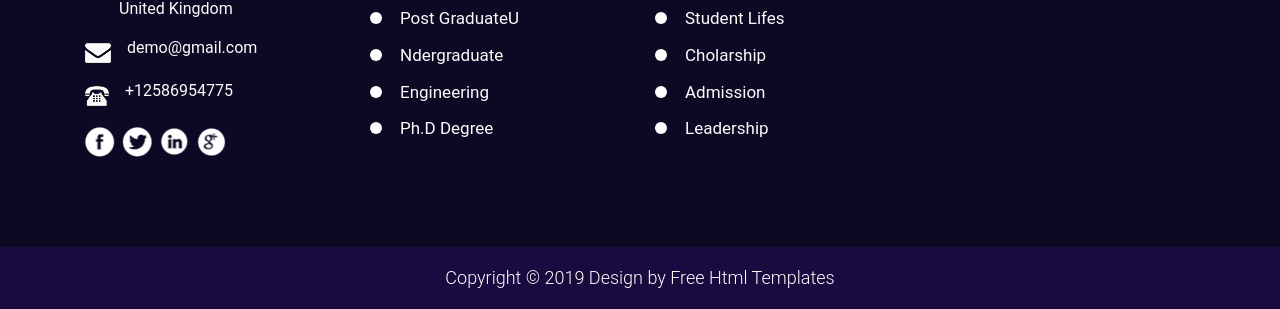
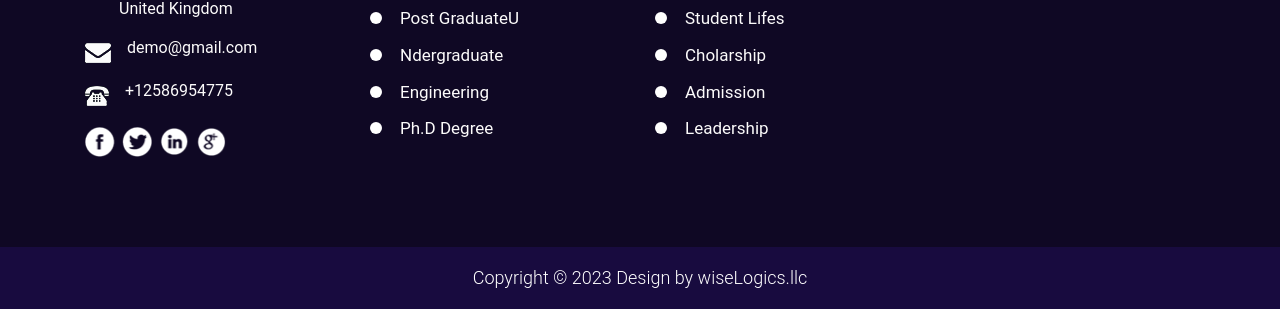
Before and after one commit to Wiselogicsdigitalsolutions/child-education, a plain HTML site: page index.html in a window 1280 px wide. Shown: the part 4642-4951 px from the top of the page. Drawn offline with nearby package versions, Linux system fonts and the light colour scheme; some packages are replaced by stand-ins of ours.

Commit message:
Html Updatec

```diff
--- a/index.html
+++ b/index.html
@@ -493,7 +493,7 @@
               </div>
               <div class="copyright">
                 <div class="container">
-                  <p>Copyright © 2019 Design by <a href="https://html.design/">Free Html Templates </a></p>
+                  <p>Copyright © 2023 Design by <a href="https://html.design/">wiseLogics.llc </a></p>
                 </div>
               </div>
             </div>
```
